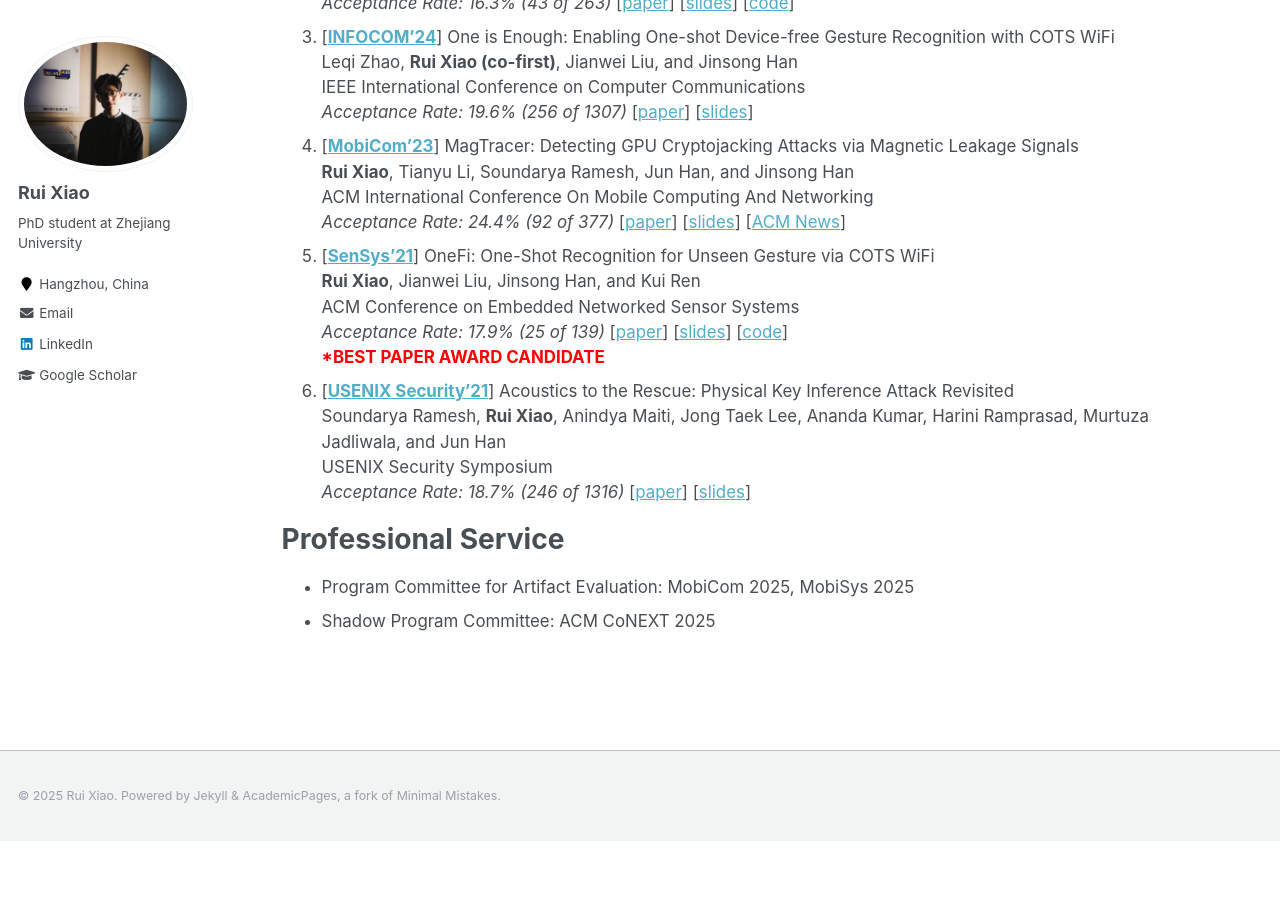
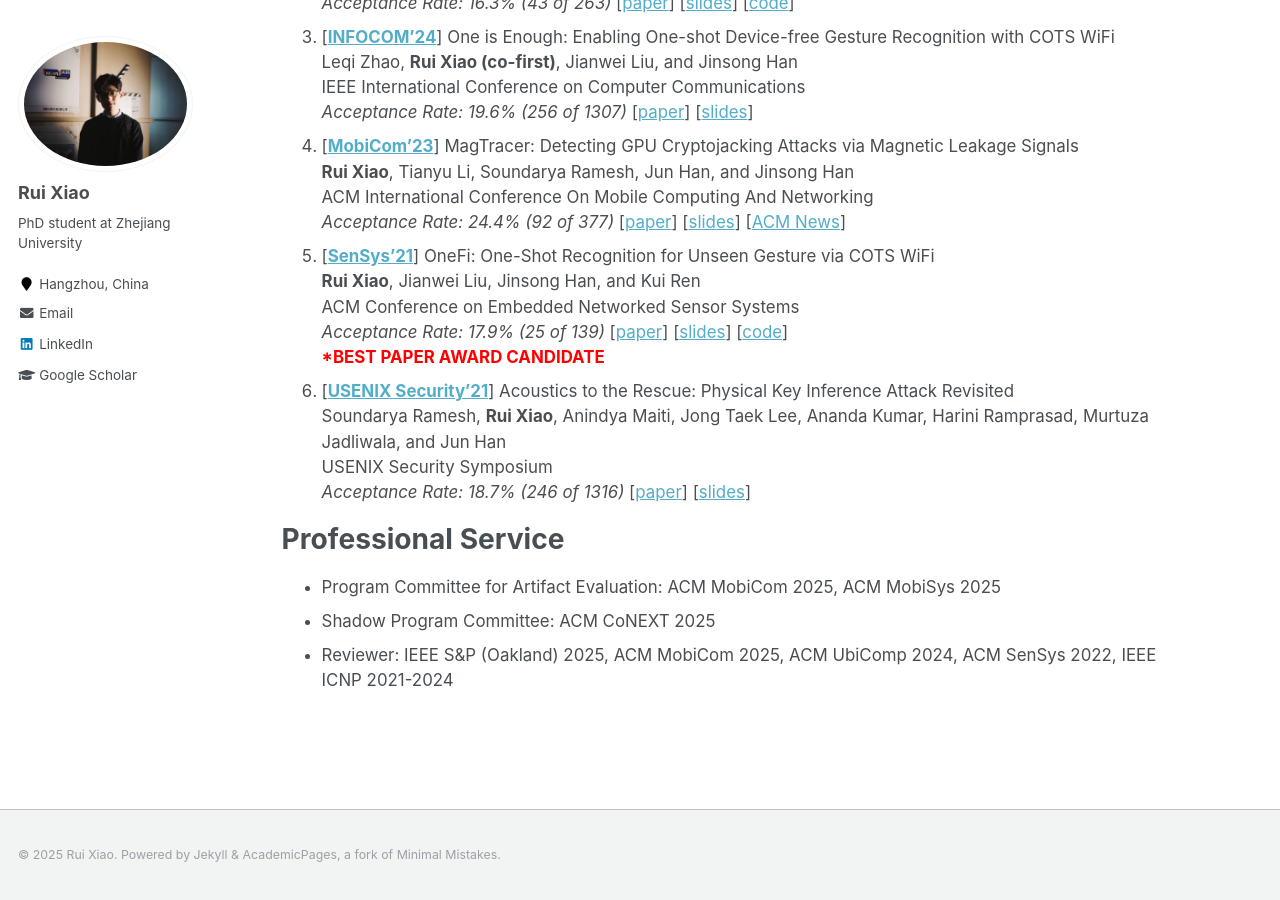
Before and after one commit to ruixiao24/ruixiao24.github.io, a Jekyll site: the page built from _pages/about.md, in a window 1280 px wide and 900 px high, scrolled down 962 px. Built offline with Jekyll 4.4.1, drawn with Linux system fonts in a browser that asks for light colours; before the commit the page ends 1803 px from its top, so only the background shows below that.

Commit message:
Update about.md

```diff
--- a/_pages/about.md
+++ b/_pages/about.md
@@ -50,5 +50,6 @@
     *Acceptance Rate: 18.7% (246 of 1316)* [[paper](https://www.usenix.org/system/files/sec21fall-ramesh.pdf)] [[slides](https://www.usenix.org/system/files/sec21_slides_ramesh.pdf)]
 
 # Professional Service
-- Program Committee for Artifact Evaluation: MobiCom 2025, MobiSys 2025
+- Program Committee for Artifact Evaluation: ACM MobiCom 2025, ACM MobiSys 2025
 - Shadow Program Committee: ACM CoNEXT 2025
+- Reviewer: IEEE S&P (Oakland) 2025, ACM MobiCom 2025, ACM UbiComp 2024, ACM SenSys 2022, IEEE ICNP 2021-2024
```
